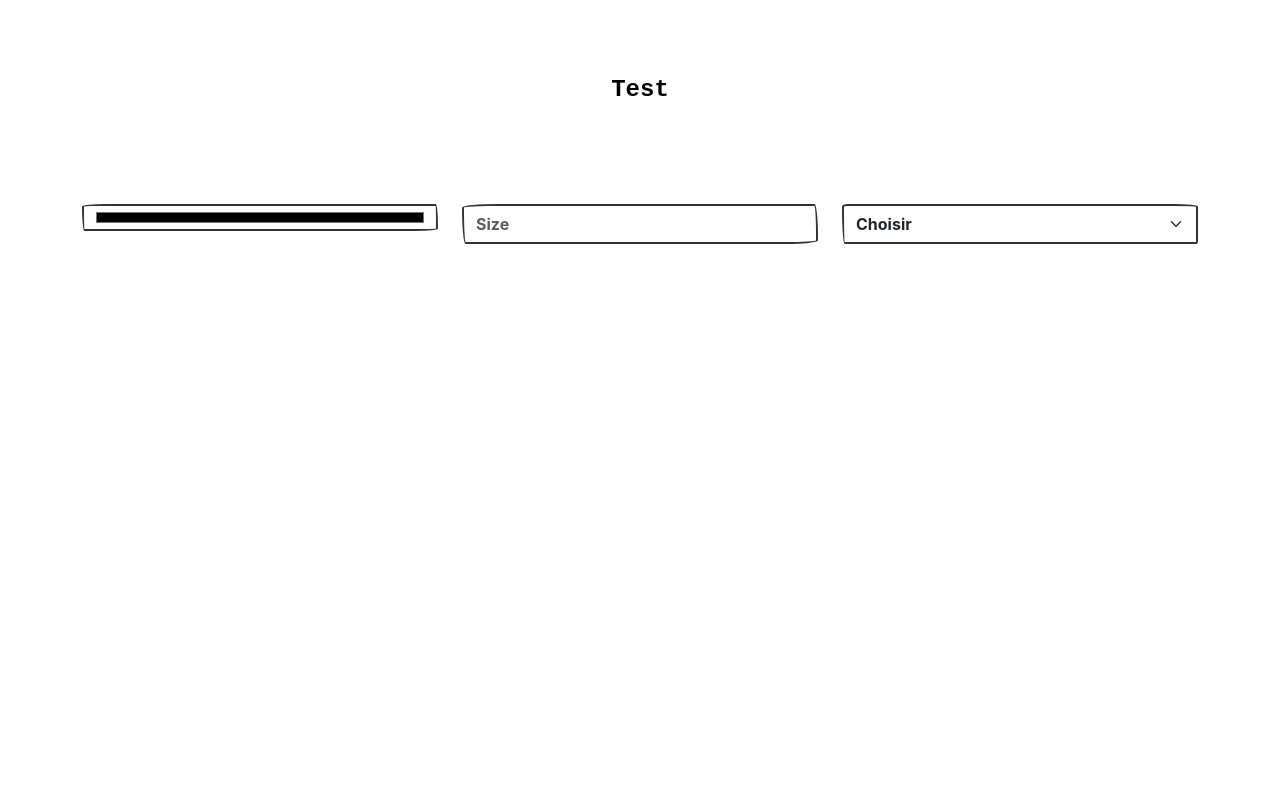
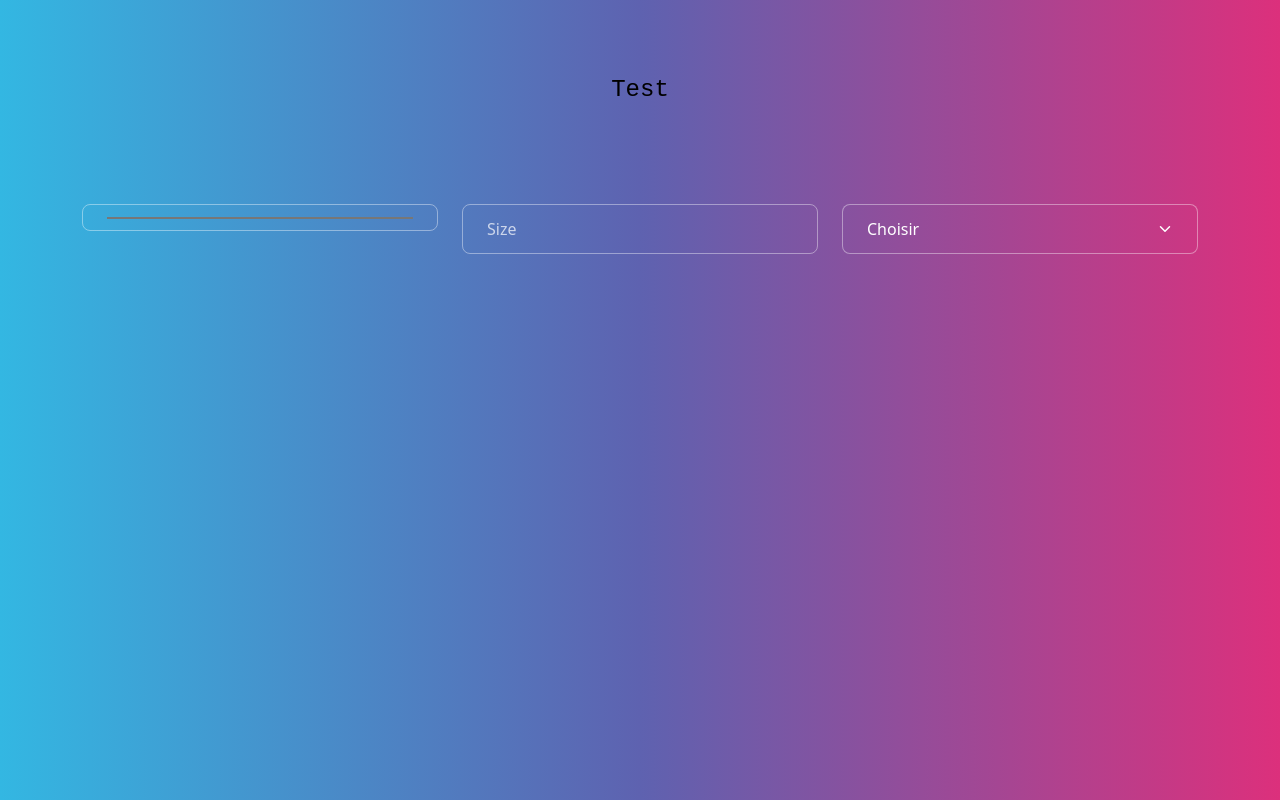
Before and after one commit to SaifeddineBENZAIED/atelier_JS_Final, a website built with Parcel: page ex2/index.html in a window 1280 px wide. Built offline with nearby package versions, Linux system fonts and the light colour scheme; a web font is replaced by a local one.

Commit message:
Update index.html

```diff
--- a/ex2/index.html
+++ b/ex2/index.html
@@ -4,7 +4,7 @@
     <meta charset="UTF-8">
     <meta http-equiv="X-UA-Compatible" content="IE=edge">
     <meta name="viewport" content="width=device-width, initial-scale=1.0">
-    <link rel="stylesheet" href="node_modules/bootswatch/dist/sketchy/bootstrap.css">
+    <link rel="stylesheet" href="node_modules/bootswatch/dist/quartz/bootstrap.css">
     <style>
       #t{
         color: black;
```
